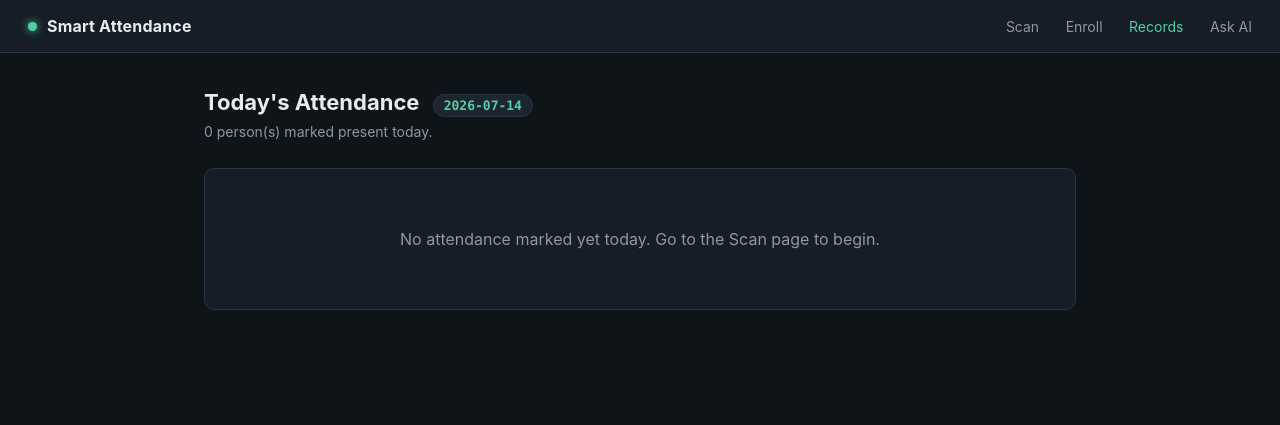
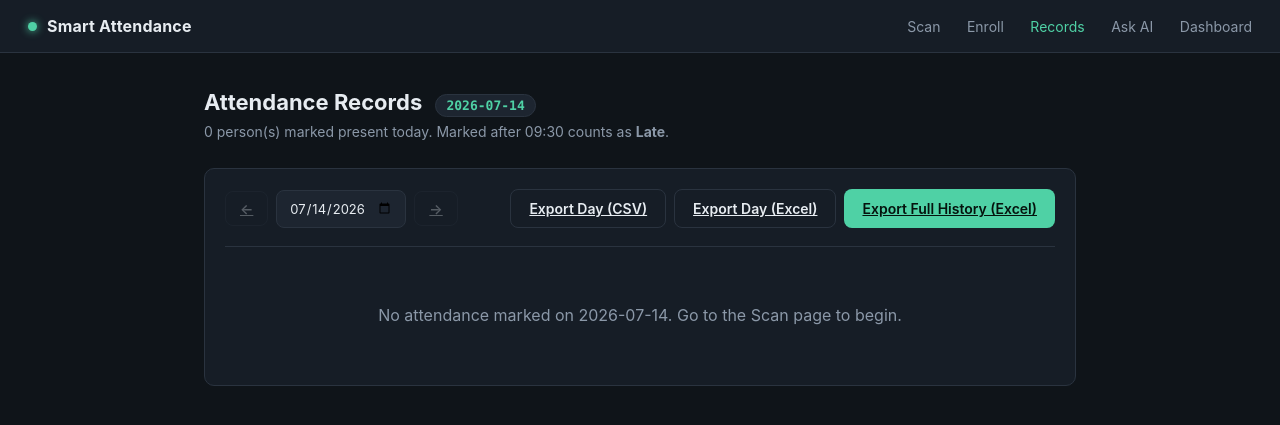
Before and after one commit to BurukalaManiReethika/Smart-Attendance-System-Using-Deep-Learning, a Flask app: page /attendance in a window 1280 px wide. Shown: the top 425 px of the page. Run offline with Flask 3, Linux system fonts and the light colour scheme.

Commit message:
Update attendance.html

```diff
--- a/templates/attendance.html
+++ b/templates/attendance.html
@@ -15,27 +15,70 @@
     <a href="/enroll">Enroll</a>
     <a href="/attendance" class="active">Records</a>
     <a href="/chat">Ask AI</a>
+    <a href="/dashboard">Dashboard</a>
   </div>
 </div>
 
 <div class="wrap">
-  <h1>Today's Attendance <span class="count-badge">{{ today }}</span></h1>
-  <p class="subtitle">{{ rows|length }} person(s) marked present today.</p>
+  <h1>Attendance Records <span class="count-badge">{{ selected_date }}</span></h1>
+  <p class="subtitle">
+    {{ rows|length }} person(s) marked{% if is_today %} present today{% else %} present on {{ selected_date }}{% endif %}.
+    Marked after {{ late_after }} counts as <strong>Late</strong>.
+  </p>
 
   <div class="panel">
+    <div class="records-toolbar">
+      <form class="date-nav" method="get" action="/attendance">
+        <a class="btn secondary icon-btn {% if not prev_date %}disabled{% endif %}"
+           href="{% if prev_date %}/attendance?date={{ prev_date }}{% else %}#{% endif %}">&larr;</a>
+
+        <input type="date" name="date" value="{{ selected_date }}" max="{{ today }}"
+               onchange="this.form.submit()">
+
+        <a class="btn secondary icon-btn {% if not next_date %}disabled{% endif %}"
+           href="{% if next_date %}/attendance?date={{ next_date }}{% else %}#{% endif %}">&rarr;</a>
+
+        {% if not is_today %}
+        <a class="btn secondary" href="/attendance">Today</a>
+        {% endif %}
+      </form>
+
+      <div class="export-buttons">
+        <a class="btn secondary" href="/api/export?format=csv&scope=day&date={{ selected_date }}">Export Day (CSV)</a>
+        <a class="btn secondary" href="/api/export?format=xlsx&scope=day&date={{ selected_date }}">Export Day (Excel)</a>
+        <a class="btn" href="/api/export?format=xlsx&scope=all">Export Full History (Excel)</a>
+      </div>
+    </div>
+
     {% if rows %}
     <table>
       <thead>
-        <tr><th>Name</th><th>Date</th><th>Time</th></tr>
+        <tr><th>Name</th><th>Date</th><th>Time</th><th>Status</th></tr>
       </thead>
       <tbody>
         {% for row in rows %}
-        <tr><td>{{ row[0] }}</td><td>{{ row[1] }}</td><td>{{ row[2] }}</td></tr>
+        <tr>
+          <td>{{ row[0] }}</td>
+          <td>{{ row[1] }}</td>
+          <td>{{ row[2] }}</td>
+          <td><span class="status-pill {{ 'late' if row[3] == 'Late' else 'present' }}">{{ row[3] }}</span></td>
+        </tr>
         {% endfor %}
       </tbody>
     </table>
     {% else %}
-    <div class="empty-state">No attendance marked yet today. Go to the Scan page to begin.</div>
+    <div class="empty-state">
+      No attendance marked on {{ selected_date }}.
+      {% if is_today %}Go to the Scan page to begin.{% endif %}
+    </div>
+    {% endif %}
+
+    {% if available_dates %}
+    <div class="date-chip-row">
+      {% for d in available_dates[:10] %}
+      <a class="date-chip {% if d == selected_date %}active{% endif %}" href="/attendance?date={{ d }}">{{ d }}</a>
+      {% endfor %}
+    </div>
     {% endif %}
   </div>
 </div>
```
